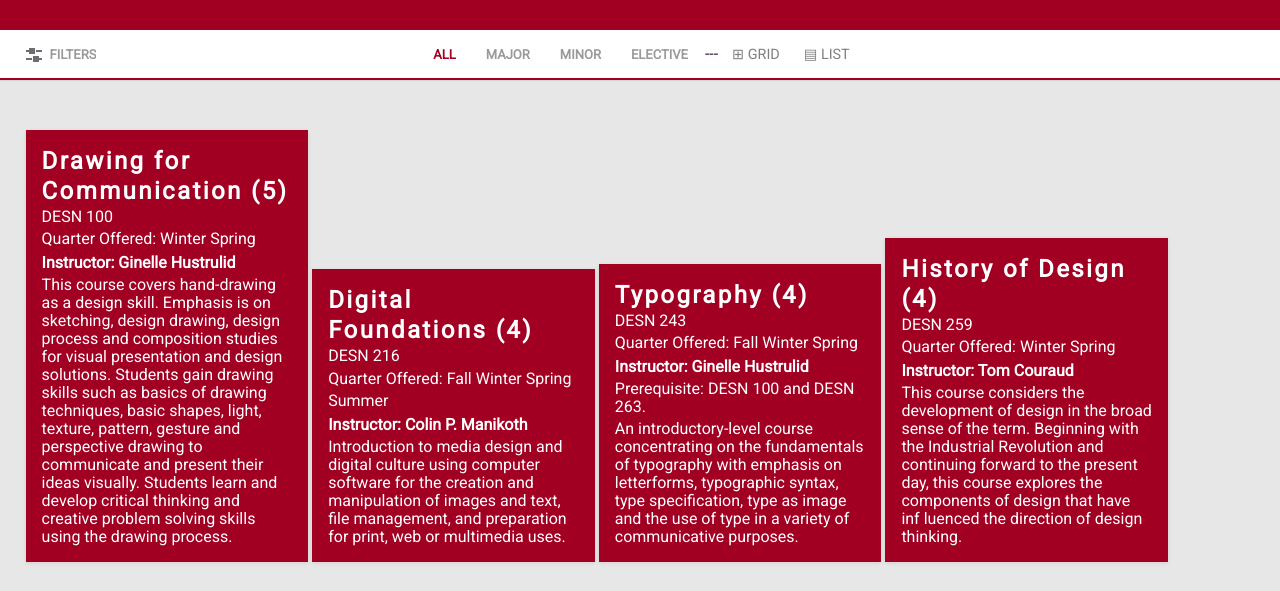
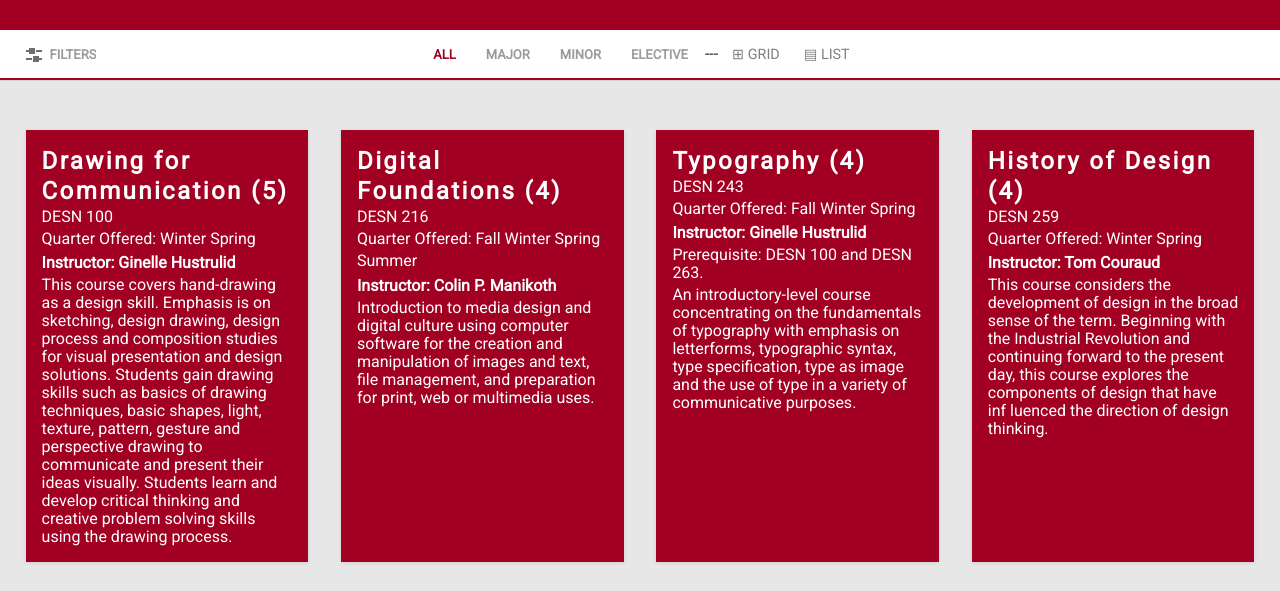
Before and after one commit to jeking123/course-catalog, a plain HTML site: page index.html in a window 1280 px wide. Shown: the part 289-880 px from the top of the page. Drawn offline with Linux system fonts and the light colour scheme.

Commit message:
Final Update
Integrated Flex Box

```diff
--- a/css/styles.css
+++ b/css/styles.css
@@ -216,3 +216,10 @@ lightblue
         width: 80%;
     }
 }
+
+.gallery {
+    display: -webkit-flex;
+    -webkit-flex-flow: row wrap;
+	-webkit-justify-content: space-between;
+    -webkit-align-content: flex-start;
+}
--- a/index.html
+++ b/index.html
@@ -51,8 +51,8 @@
 			</div> <!-- cd-tab-filter -->
 		</div> <!-- cd-tab-filter-wrapper -->
         <!--   Content to Show/Hide     -->
-		<section class="cd-gallery">
-			<ul>
+		<section id="cd-gallery" class="cd-gallery">
+			<ul class="gallery">
             <li class=" mix ba bfa major minor 100 ginelle winter spring">
                 <h2>Drawing for Communication (5)</h2>
                 <h4>DESN 100</h4>
```
